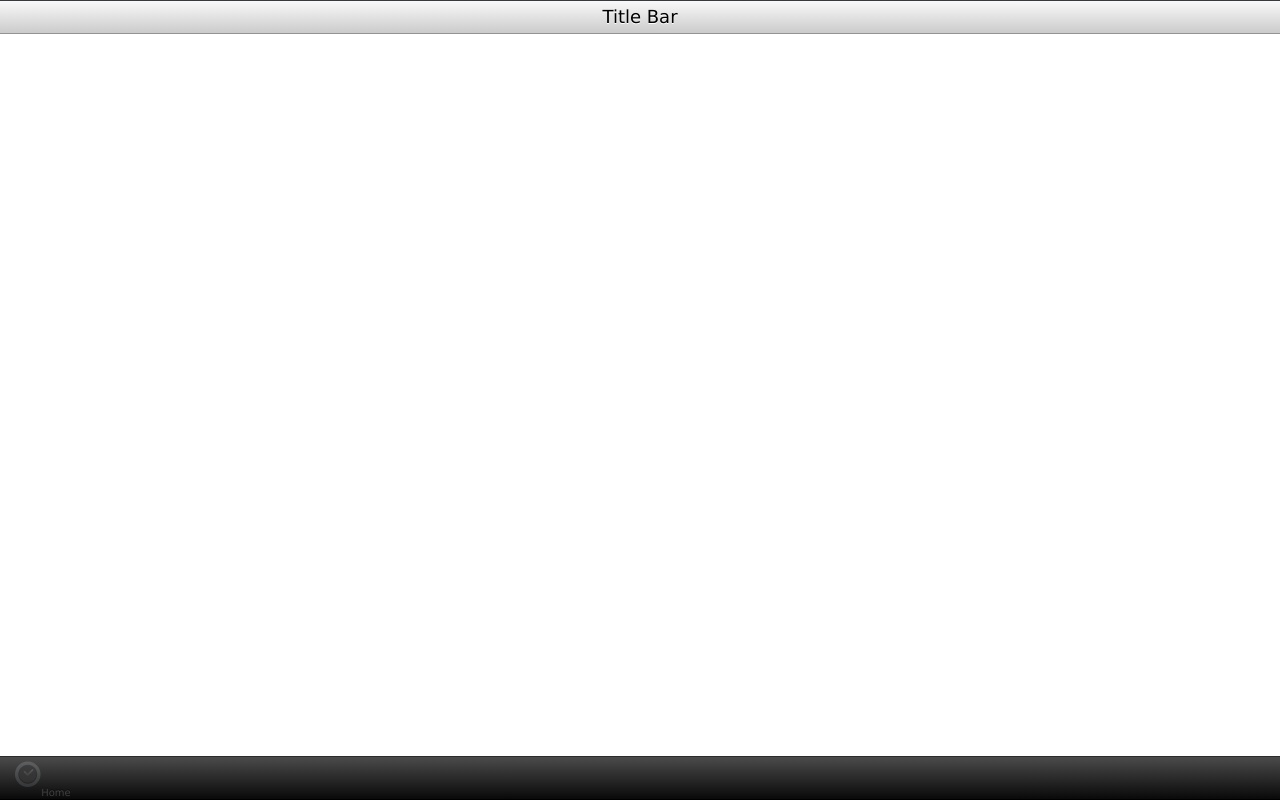
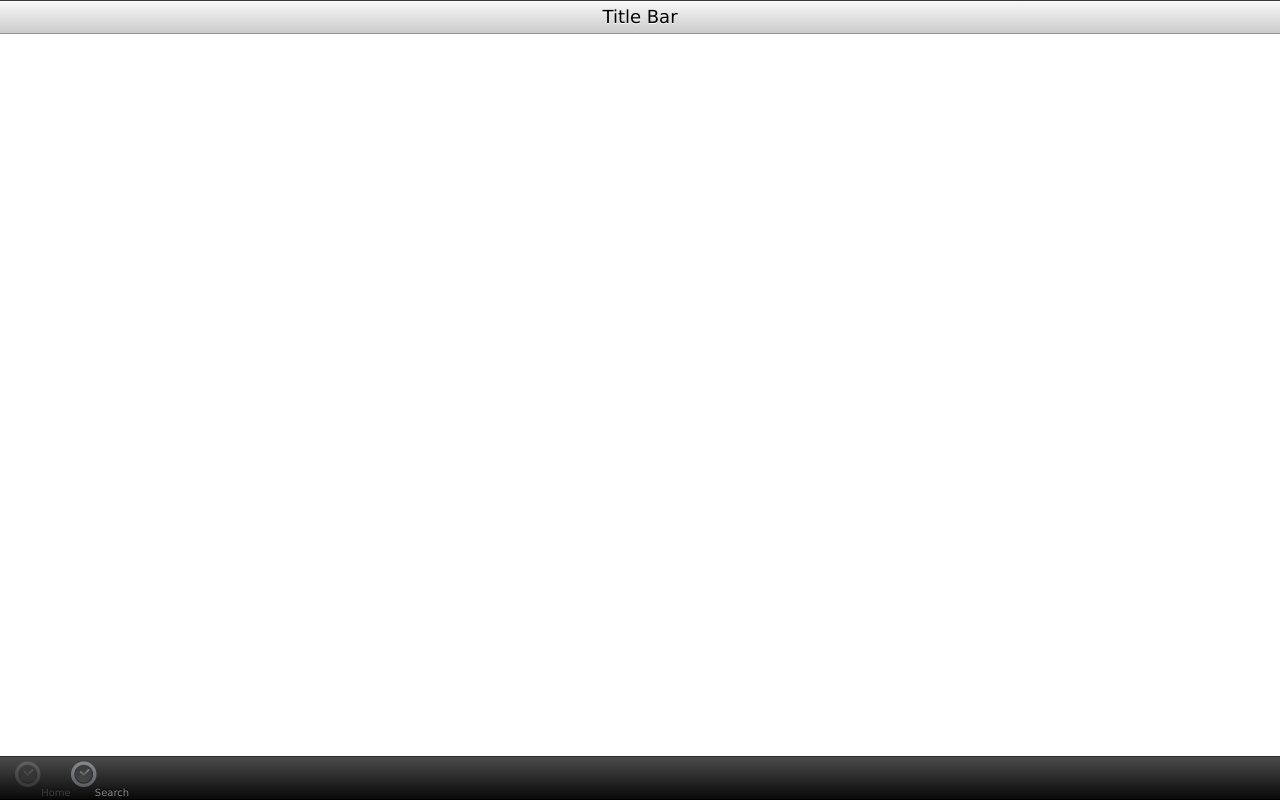
Before and after one commit to mwbrooks/cordova-plugin-menu, a website: page example/index.html in a window 1280 px wide. Drawn offline with Linux system fonts and the light colour scheme.

Commit message:
Clean up example

```diff
--- a/example/index.html
+++ b/example/index.html
@@ -25,10 +25,17 @@
         commandHome.setAttribute('icon',  'image/clock.png');
         commandHome.setAttribute('action', function() { alert('Home'); });
         commandHome.setAttribute('disabled', true);
+
+        var commandSearch = document.createElement('command');
+        commandSearch.setAttribute('label', 'Search');
+        commandSearch.setAttribute('icon',  'image/clock.png');
+        commandSearch.setAttribute('action', function() { alert('Search'); });
+        commandSearch.setAttribute('disabled', false);
+
         context.appendChild(commandHome);
+        context.appendChild(commandSearch);
 
         // context.removeChild(commandHome);
-
     </script>
 </body>
 </html>
```
